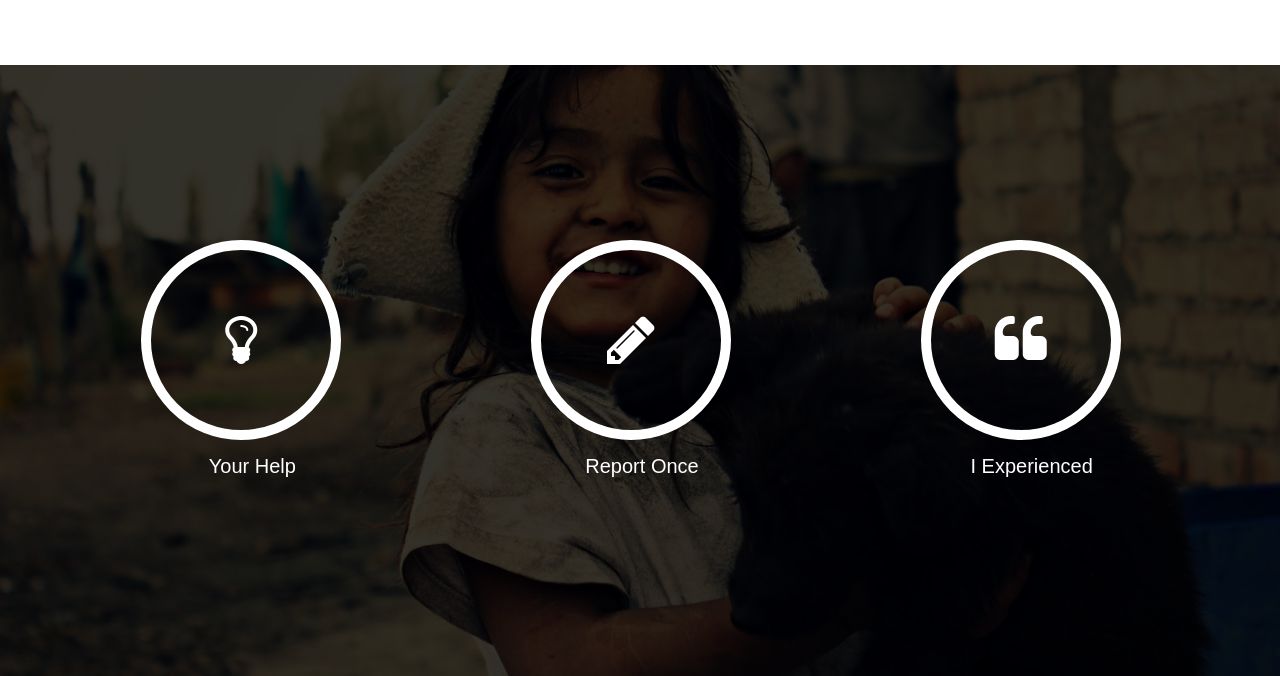
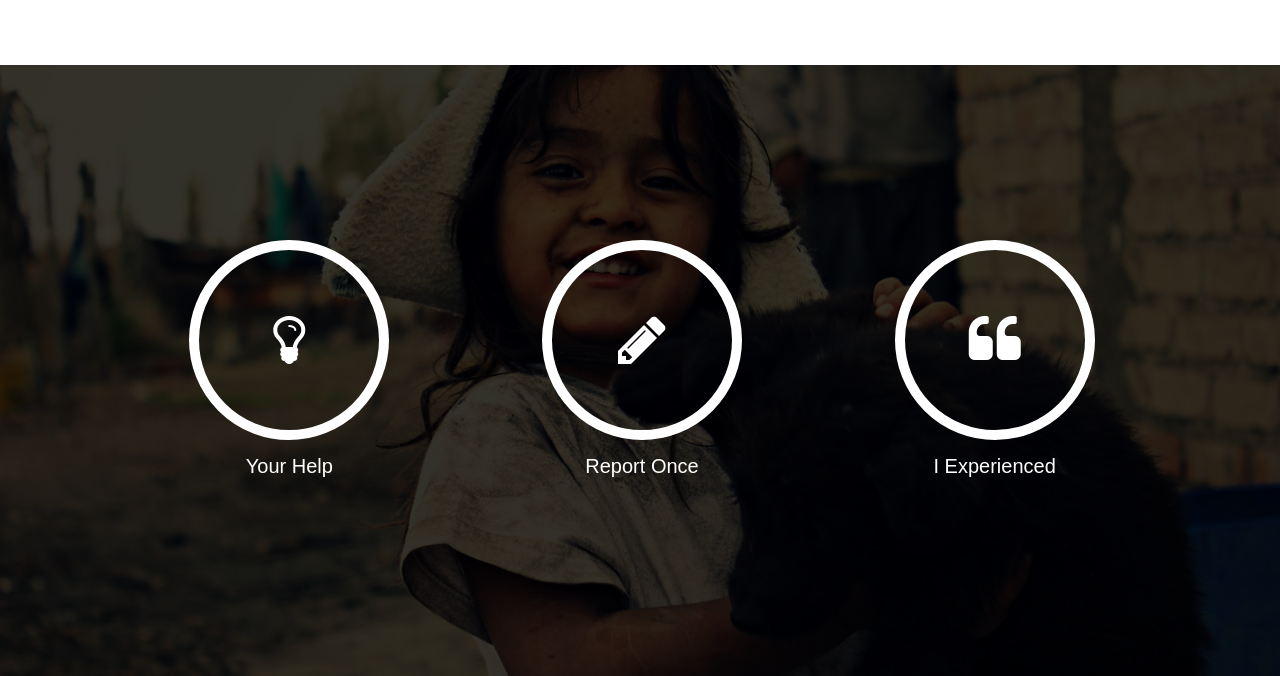
Before and after one commit to hiteshgarg14/SOS, a Django app: page / in a window 1280 px wide. Shown: the part 1419-2095 px from the top of the page. Run offline with Django 3.2, Linux system fonts and the light colour scheme; some libraries are stand-ins or nearby versions; some web fonts are replaced.

Commit message:
horiozon-swiper script added, the-bottom-text alignment centered for any width

```diff
--- a/static/sosapp/assets/css/additional.css
+++ b/static/sosapp/assets/css/additional.css
@@ -40,6 +40,7 @@
     color:#747474;
 }
 .the-white-circle{
+    display:inline-block;
 	height: 200px;
 	width: 200px;
 	border: 10px solid white;
@@ -69,6 +70,7 @@
 }
 .horizon-item  {
 	padding: 10px;
+    text-align:center;
 }
 
 .fa-4 {
@@ -98,9 +100,9 @@
 	font: normal normal normal 35px/1 FontAwesome;
     content: "\f104";
 }
-
+/*
 @media (min-width:700px){
 	.the-white-circle{
 		margin-left: 20%;
 	}
-}
+}*/
--- a/templates/sosapp/index-default.html
+++ b/templates/sosapp/index-default.html
@@ -29,7 +29,6 @@
     <!-- Custom stylesheet-->
     <link rel="stylesheet" href="{% static 'sosapp/assets/css/style.css' %}">
     <link rel="stylesheet" href="{% static 'sosapp/assets/css/responsive.css' %}">
-	<link rel="stylesheet" href="{% static 'sosapp/assets/css/additional.css' %}">
 
     <!-- Font awesome -->
     <link rel="stylesheet" href="{% static 'sosapp/assets/font-awesome-4.3.0/css/font-awesome.min.css' %}">
@@ -47,6 +46,7 @@
 	<!--  horizon slider -->
     <link rel="stylesheet" href="{% static 'sosapp/assets/horizon-swiper-dist/horizon-swiper.min.css' %}">
     <link rel="stylesheet" href="{% static 'sosapp/assets/horizon-swiper-dist/horizon-theme.min.css' %}">
+	<link rel="stylesheet" href="{% static 'sosapp/assets/css/additional.css' %}">
 
     <!-- HTML5 Shim and Respond.js IE8 support of HTML5 elements and media queries -->
     <!-- WARNING: Respond.js doesn't work if you view the page via file:// -->
@@ -246,15 +246,15 @@
 		       		    <div class="horizon-swiper">
 		       		     <div class="horizon-item  col-xs-8 col-sm-6 col-lg-4 col-centered">
 						  	<button data-href="/your-help.html" class="navigate-me the-white-circle fa fa-4 fa-lightbulb-o "></button>
-						  	<p class="col-sm-12 the-bottom-text">Your Help</p>
+						  	<p class="the-bottom-text">Your Help</p>
 						  </div>
 						  <div class="horizon-item  col-xs-8 col-sm-6 col-lg-4 col-centered">
 						  	<button data-href="./report-once.html" class="navigate-me the-white-circle fa fa-4 fa-pencil"></button>
-						  	<p class="col-sm-12 the-bottom-text">Report Once</p>
+						  	<p class="the-bottom-text">Report Once</p>
 						  </div>
 						  <div class="horizon-item  col-xs-8 col-sm-6 col-lg-4 col-centered">
 						  	<button data-href="./experience-share.html" class="navigate-me the-white-circle fa fa-4 fa-quote-left "></button>
-						  	<p class="col-sm-12 the-bottom-text">I Experienced</p>
+						  	<p class="the-bottom-text">I Experienced</p>
 						  </div>
 						</div>
 		       	</div>
@@ -1196,6 +1196,7 @@
     <script src="{% static 'sosapp/assets/js/jquery.stellar.min.js' %}"></script>
     <script src="{% static 'sosapp/assets/js/wow.js' %}"></script>
 
+    <script src="{% static 'sosapp/assets/horizon-swiper-dist/horizon-swiper.min.js' %}"></script>
     <script src="{% static 'sosapp/assets/js/script.js' %}"></script>
 
 
```
